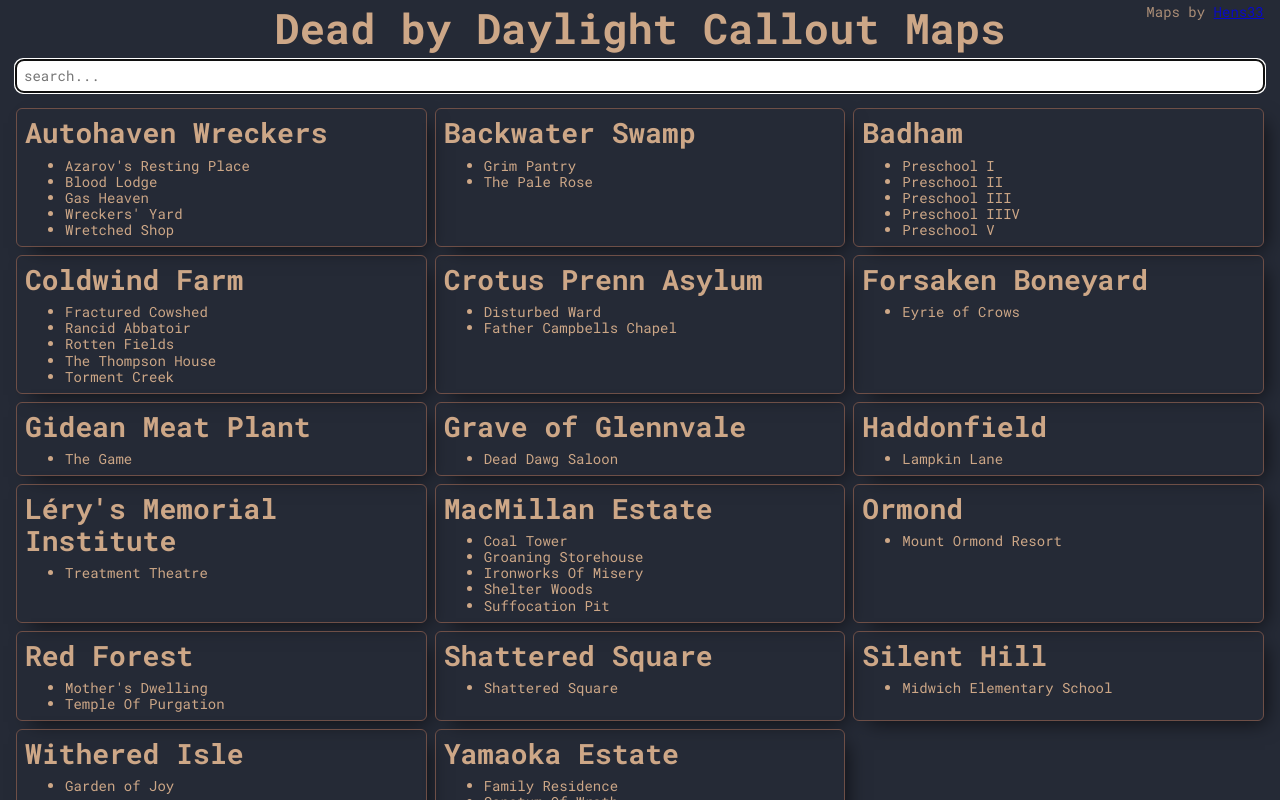
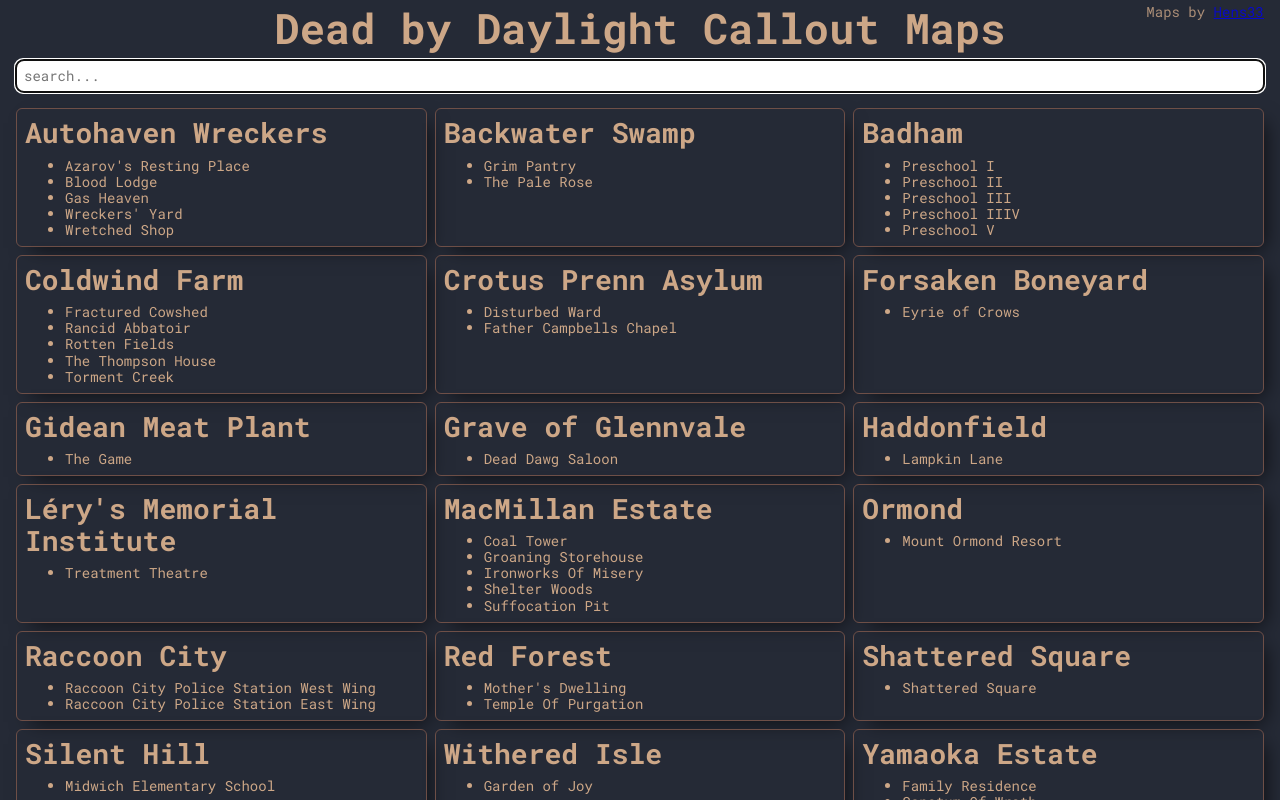
Before and after one commit to MagerlinC/DBDMaps, a React (Create React App) app: page / in a window 1280 px wide. Built offline with nearby package versions, Linux system fonts and the light colour scheme.

Commit message:
feat: rpd maps

```diff
--- a/src/components/MapList.tsx
+++ b/src/components/MapList.tsx
@@ -1,4 +1,4 @@
-import React, { useEffect, useState } from "react";
+import React from "react";
 import styled, { css } from "styled-components";
 import RealmComponent from "./MapComponent";
 import { DBDMap } from "../types/map";
--- a/src/maps.json
+++ b/src/maps.json
@@ -187,6 +187,16 @@
         "Lerys Memorial Institute: Treatment Theatre"
       ],
       "image": "Other/Lerys.png"
+    },
+    {
+      "realm": "Raccoon City",
+      "names": ["Raccoon City Police Station West Wing", "RPD West Wing"],
+      "image": "Other/rpd-west.png"
+    },
+    {
+      "realm": "Raccoon City",
+      "names": ["Raccoon City Police Station East Wing", "RPD East Wing"],
+      "image": "Other/rpd-east.png"
     }
   ]
 }
```
Also changed, not shown: assets/Other/rpd-east.png (added), assets/Other/rpd-west.png (added).
